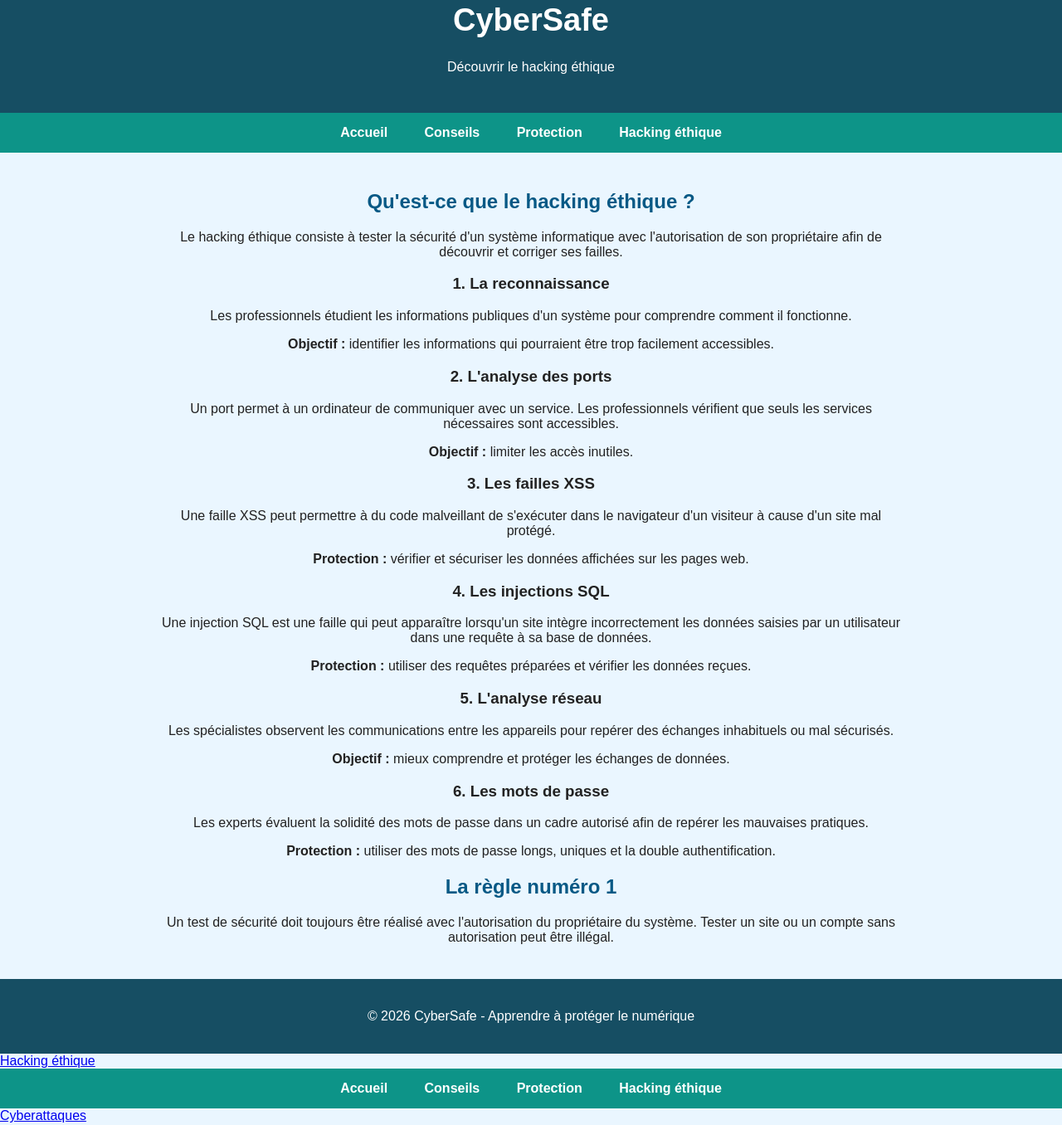
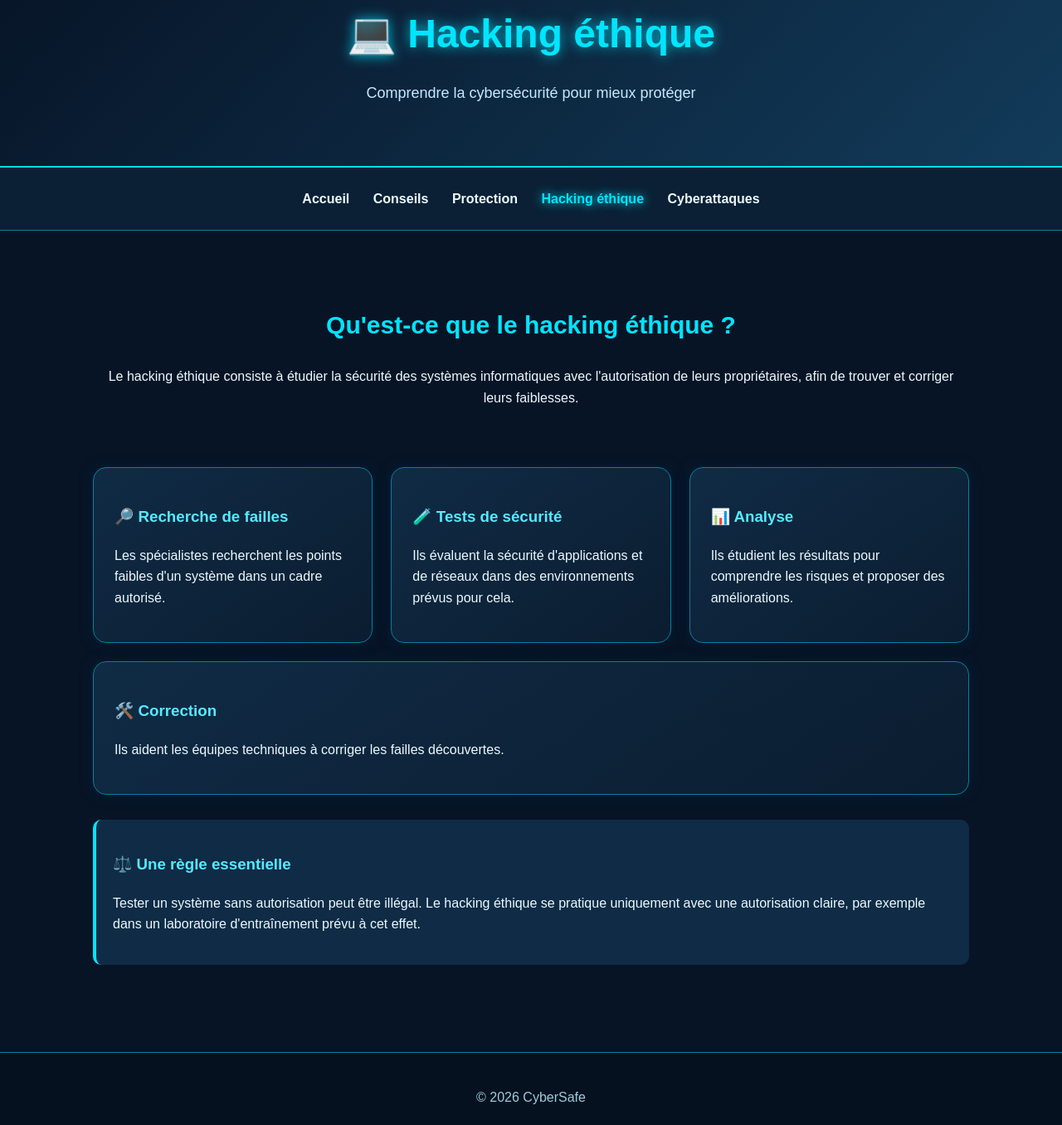
Before and after one commit to Lebossdur/CyberSafe, a plain HTML site: page hacking-ethique.html in a window 1280 px wide. Shown: the part 52-1408 px from the top of the page at 83% size. Drawn offline with Linux system fonts and the light colour scheme.

Commit message:
Add files via upload

```diff
--- a/hacking-ethique.html
+++ b/hacking-ethique.html
@@ -4,114 +4,71 @@
 <head>
     <meta charset="UTF-8">
     <meta name="viewport" content="width=device-width, initial-scale=1.0">
-    <title>Hacking éthique - CyberSafe</title>
+    <title>CyberSafe - Hacking éthique</title>
     <link rel="stylesheet" href="style.css">
 </head>
-
 <body>
 
 <header>
-    <h1>CyberSafe</h1>
-    <p>Découvrir le hacking éthique</p>
+    <h1>💻 Hacking éthique</h1>
+    <p>Comprendre la cybersécurité pour mieux protéger</p>
 </header>
 
 <nav>
     <a href="index.html">Accueil</a>
     <a href="conseils.html">Conseils</a>
     <a href="protection.html">Protection</a>
-    <a href="hacking-ethique.html">Hacking éthique</a>
+    <a class="active" href="hacking-ethique.html">Hacking éthique</a>
+    <a href="attaques.html">Cyberattaques</a>
 </nav>
 
 <main>
-    <h2>Qu'est-ce que le hacking éthique ?</h2>
-    <p>
-        Le hacking éthique consiste à tester la sécurité d'un système
-        informatique avec l'autorisation de son propriétaire afin
-        de découvrir et corriger ses failles.
-    </p>
-
-    <section>
-        <h3>1. La reconnaissance</h3>
+    <section class="intro">
+        <h2>Qu'est-ce que le hacking éthique ?</h2>
         <p>
-            Les professionnels étudient les informations publiques
-            d'un système pour comprendre comment il fonctionne.
+            Le hacking éthique consiste à étudier la sécurité
+            des systèmes informatiques avec l'autorisation
+            de leurs propriétaires, afin de trouver et corriger
+            leurs faiblesses.
         </p>
-        <p><strong>Objectif :</strong> identifier les informations qui
-        pourraient être trop facilement accessibles.</p>
     </section>
 
-    <section>
-        <h3>2. L'analyse des ports</h3>
-        <p>
-            Un port permet à un ordinateur de communiquer avec un service.
-            Les professionnels vérifient que seuls les services nécessaires
-            sont accessibles.
-        </p>
-        <p><strong>Objectif :</strong> limiter les accès inutiles.</p>
+    <section class="cartes">
+        <article>
+            <h3>🔎 Recherche de failles</h3>
+            <p>Les spécialistes recherchent les points faibles d'un système dans un cadre autorisé.</p>
+        </article>
+
+        <article>
+            <h3>🧪 Tests de sécurité</h3>
+            <p>Ils évaluent la sécurité d'applications et de réseaux dans des environnements prévus pour cela.</p>
+        </article>
+
+        <article>
+            <h3>📊 Analyse</h3>
+            <p>Ils étudient les résultats pour comprendre les risques et proposer des améliorations.</p>
+        </article>
+
+        <article>
+            <h3>🛠️ Correction</h3>
+            <p>Ils aident les équipes techniques à corriger les failles découvertes.</p>
+        </article>
     </section>
 
-    <section>
-        <h3>3. Les failles XSS</h3>
+    <div class="encadre">
+        <h3>⚖️ Une règle essentielle</h3>
         <p>
-            Une faille XSS peut permettre à du code malveillant de s'exécuter
-            dans le navigateur d'un visiteur à cause d'un site mal protégé.
+            Tester un système sans autorisation peut être illégal.
+            Le hacking éthique se pratique uniquement avec
+            une autorisation claire, par exemple dans un laboratoire
+            d'entraînement prévu à cet effet.
         </p>
-        <p><strong>Protection :</strong> vérifier et sécuriser les données
-        affichées sur les pages web.</p>
-    </section>
-
-    <section>
-        <h3>4. Les injections SQL</h3>
-        <p>
-            Une injection SQL est une faille qui peut apparaître lorsqu'un
-            site intègre incorrectement les données saisies par un utilisateur
-            dans une requête à sa base de données.
-        </p>
-        <p><strong>Protection :</strong> utiliser des requêtes préparées
-        et vérifier les données reçues.</p>
-    </section>
-
-    <section>
-        <h3>5. L'analyse réseau</h3>
-        <p>
-            Les spécialistes observent les communications entre les appareils
-            pour repérer des échanges inhabituels ou mal sécurisés.
-        </p>
-        <p><strong>Objectif :</strong> mieux comprendre et protéger
-        les échanges de données.</p>
-    </section>
-
-    <section>
-        <h3>6. Les mots de passe</h3>
-        <p>
-            Les experts évaluent la solidité des mots de passe dans un cadre
-            autorisé afin de repérer les mauvaises pratiques.
-        </p>
-        <p><strong>Protection :</strong> utiliser des mots de passe longs,
-        uniques et la double authentification.</p>
-    </section>
-
-    <h2>La règle numéro 1</h2>
-    <p>
-        Un test de sécurité doit toujours être réalisé avec l'autorisation
-        du propriétaire du système. Tester un site ou un compte sans
-        autorisation peut être illégal.
-    </p>
-
+    </div>
 </main>
 
 <footer>
-    <p>© 2026 CyberSafe - Apprendre à protéger le numérique</p>
+    <p>© 2026 CyberSafe</p>
 </footer>
 
 </body>
 </html>
-<a href="hacking-ethique.html">Hacking éthique</a>
-
-<nav>
-    <a href="index.html">Accueil</a>
-    <a href="conseils.html">Conseils</a>
-    <a href="protection.html">Protection</a>
-    <a href="hacking-ethique.html">Hacking éthique</a>
-</nav>
-<escape><a href="attaques.html">Cyberattaques</a></escape>
--- a/style.css
+++ b/style.css
@@ -1,101 +1,154 @@
+
+* {
+    box-sizing: border-box;
+    scroll-behavior: smooth;
+}
 
 body {
     margin: 0;
     font-family: Arial, sans-serif;
-    background-color: #eaf6ff;
-    color: #222;
+    background: #071426;
+    color: #eafaff;
+    line-height: 1.6;
 }
 
 header {
-    background-color: #164e63;
-    color: white;
     text-align: center;
-    padding: 30px;
+    padding: 55px 20px;
+    background: linear-gradient(135deg, #071426, #123b5a);
+    border-bottom: 2px solid #00d9ff;
 }
 
 header h1 {
-    font-size: 38px;
+    margin: 0;
+    font-size: 48px;
+    color: #00e5ff;
+    text-shadow: 0 0 15px #00bcd4;
+}
+
+header p {
+    color: #c5eaff;
+    font-size: 18px;
 }
 
 nav {
-    background-color: #0d9488;
+    background: #0b2035;
+    padding: 18px 10px;
     text-align: center;
-    padding: 15px;
+    position: sticky;
+    top: 0;
+    z-index: 10;
+    border-bottom: 1px solid #087e9b;
 }
 
 nav a {
-    color: white;
+    display: inline-block;
+    color: #eafaff;
     text-decoration: none;
-    margin: 20px;
     font-weight: bold;
+    margin: 7px 12px;
+    transition: 0.3s;
+}
+
+nav a:hover,
+nav a.active {
+    color: #00e5ff;
+    text-shadow: 0 0 12px #00e5ff;
 }
 
 main {
-    max-width: 900px;
+    max-width: 1100px;
     margin: auto;
-    padding: 25px;
-    text-align: center;
+    padding: 40px 22px;
 }
 
 h2 {
-    color: #075985;
+    color: #00e5ff;
+    font-size: 30px;
+}
+
+h3 {
+    color: #55eaff;
+}
+
+.intro {
+    text-align: center;
+    padding: 25px 10px;
 }
 
 .cartes {
     display: flex;
-    gap: 15px;
+    flex-wrap: wrap;
+    gap: 22px;
     justify-content: center;
+    margin: 30px 0;
 }
 
 article {
-    background-color: white;
-    padding: 20px;
-    border-radius: 12px;
-    flex: 1;
-    box-shadow: 0 2px 8px #cccccc;
+    flex: 1 1 260px;
+    padding: 25px;
+    background: linear-gradient(145deg, #102b45, #0b1d30);
+    border: 1px solid #087e9b;
+    border-radius: 16px;
+    box-shadow: 0 0 15px #001e35;
+    transition: 0.3s;
+}
+
+article:hover {
+    transform: translateY(-5px);
+    border-color: #00e5ff;
+    box-shadow: 0 0 20px #00bcd455;
 }
 
 .bouton {
     display: inline-block;
-    background-color: #0d9488;
-    color: white;
-    padding: 15px 25px;
-    margin: 20px;
-    border-radius: 10px;
+    padding: 13px 25px;
+    margin-top: 12px;
+    border-radius: 30px;
+    background: linear-gradient(90deg, #008ca8, #00c9d8);
+    color: #041522;
     text-decoration: none;
     font-weight: bold;
+    transition: 0.3s;
+}
+
+.bouton:hover {
+    transform: scale(1.05);
+    box-shadow: 0 0 18px #00e5ff;
+}
+
+.encadre {
+    background: #102b45;
+    border-left: 4px solid #00e5ff;
+    padding: 20px;
+    margin: 25px 0;
+    border-radius: 10px;
 }
 
 footer {
-    background-color: #164e63;
-    color: white;
+    background: #06111f;
+    color: #9ccddd;
     text-align: center;
-    padding: 20px;
+    padding: 25px;
+    margin-top: 40px;
+    border-top: 1px solid #087e9b;
 }
 
-.illustrations {
-    display: flex;
-    justify-content: center;
-    gap: 30px;
-    margin: 25px;
+@media (max-width: 650px) {
+    header h1 {
+        font-size: 36px;
+    }
+
+    nav {
+        position: static;
+    }
+
+    nav a {
+        margin: 7px;
+        font-size: 14px;
+    }
+
+    main {
+        padding: 25px 15px;
+    }
 }
-
-.illustrations div {
-    background: white;
-    padding: 20px;
-    border-radius: 12px;
-    font-size: 35px;
-    text-align: center;
-}
-
-.illustrations p {
-    font-size: 16px;
-    color: #075985;
-}
-
-<nav>
-    <a href="index.html">Accueil</a>
-    <a href="conseils.html">Conseils</a>
-    <a href="protection.html">Protection</a>
-    <a href="hacking-ethique.html">Hacking éthique</a>
-</nav>
```
Also changed, not shown: attaques.html (+42 -45 lines), conseils.html (+36 -50 lines), index.html (+43 -41 lines).
